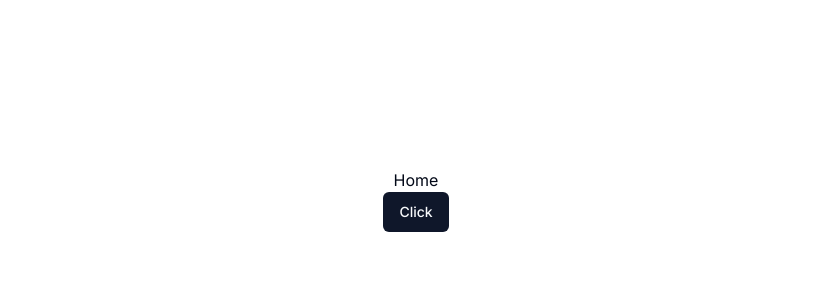
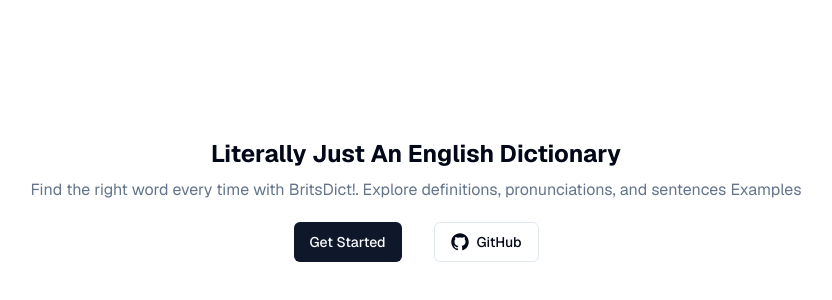
Before and after one commit to VincentAlfa/BritsDict, a Next.js app: page / in a window 1280 px wide. Shown: the part 200-500 px from the top of the page, without its empty margins (224-1056 px from the left). Built offline with nearby package versions, Linux system fonts and the light colour scheme.

Commit message:
feat(ui): Add link and text to Home Page

```diff
--- a/app/dictionary/[words]/page.tsx
+++ b/app/dictionary/[words]/page.tsx
@@ -3,6 +3,7 @@
 import axios from 'axios';
 import Link from 'next/link';
 import React from 'react';
+
 
 const getDictData = async (words: string) => {
   const ApiData = await axios.get(
--- a/app/dictionary/page.tsx
+++ b/app/dictionary/page.tsx
@@ -2,6 +2,8 @@
 import { Button } from '@/components/ui/button';
 import Link from 'next/link';
 import React from 'react';
+
+
 
 const Dictionary = () => {
   return (
--- a/app/layout.tsx
+++ b/app/layout.tsx
@@ -1,12 +1,10 @@
-import type { Metadata } from "next";
-import { Inter } from "next/font/google";
-import "./globals.css";
-
-const inter = Inter({ subsets: ["latin"] });
+import type { Metadata } from 'next';
+import { GeistSans } from 'geist/font/sans';
+import './globals.css';
 
 export const metadata: Metadata = {
-  title: "Create Next App",
-  description: "Generated by create next app",
+  title: 'BritsDict',
+  description: 'Generated by create next app',
 };
 
 export default function RootLayout({
@@ -15,8 +13,8 @@
   children: React.ReactNode;
 }>) {
   return (
-    <html lang="en">
-      <body className={inter.className}>{children}</body>
+    <html lang='en'>
+      <body className={GeistSans.className}>{children}</body>
     </html>
   );
 }
--- a/app/page.tsx
+++ b/app/page.tsx
@@ -1,13 +1,31 @@
-import { Button } from '@/components/ui/button';
+import { buttonVariants } from '@/components/ui/button';
 import Link from 'next/link';
+import { GitHubLogoIcon } from '@radix-ui/react-icons';
 
 export default function Home() {
   return (
-    <div className='flex flex-col items-center justify-center h-screen'>
-      <h1>Home</h1>
-      <Link href={'/dictionary'}>
-        <Button>Click</Button>
-      </Link>
+    <div className='flex flex-col items-center justify-center h-screen gap-5'>
+      <div className='flex flex-col gap-2 text-center'>
+        <h1 className='text-2xl font-bold'>
+          Literally Just An English Dictionary
+        </h1>
+        <p className='text-muted-foreground'>
+          Find the right word every time with BritsDict!. Explore definitions,
+          pronunciations, and sentences Examples
+        </p>
+      </div>
+      <div className='flex gap-8'>
+        <Link href={'/'} className={buttonVariants()}>
+          Get Started
+        </Link>
+        <Link
+          href={'https://github.com/VincentAlfa/BritsDict'}
+          className={`${buttonVariants({ variant: 'outline' })} text-base`}
+        >
+          <GitHubLogoIcon width={18} height={18} className='mr-2' />
+          GitHub
+        </Link>
+      </div>
     </div>
   );
 }
--- a/package.json
+++ b/package.json
@@ -9,10 +9,12 @@
     "lint": "next lint"
   },
   "dependencies": {
+    "@radix-ui/react-icons": "^1.3.0",
     "@radix-ui/react-slot": "^1.0.2",
     "axios": "^1.6.7",
     "class-variance-authority": "^0.7.0",
     "clsx": "^2.1.0",
+    "geist": "^1.2.1",
     "lucide-react": "^0.321.0",
     "next": "14.1.0",
     "random-words": "^2.0.1",
```
Also changed, not shown: 1 other file (tests, documents, lock files or other folders).
